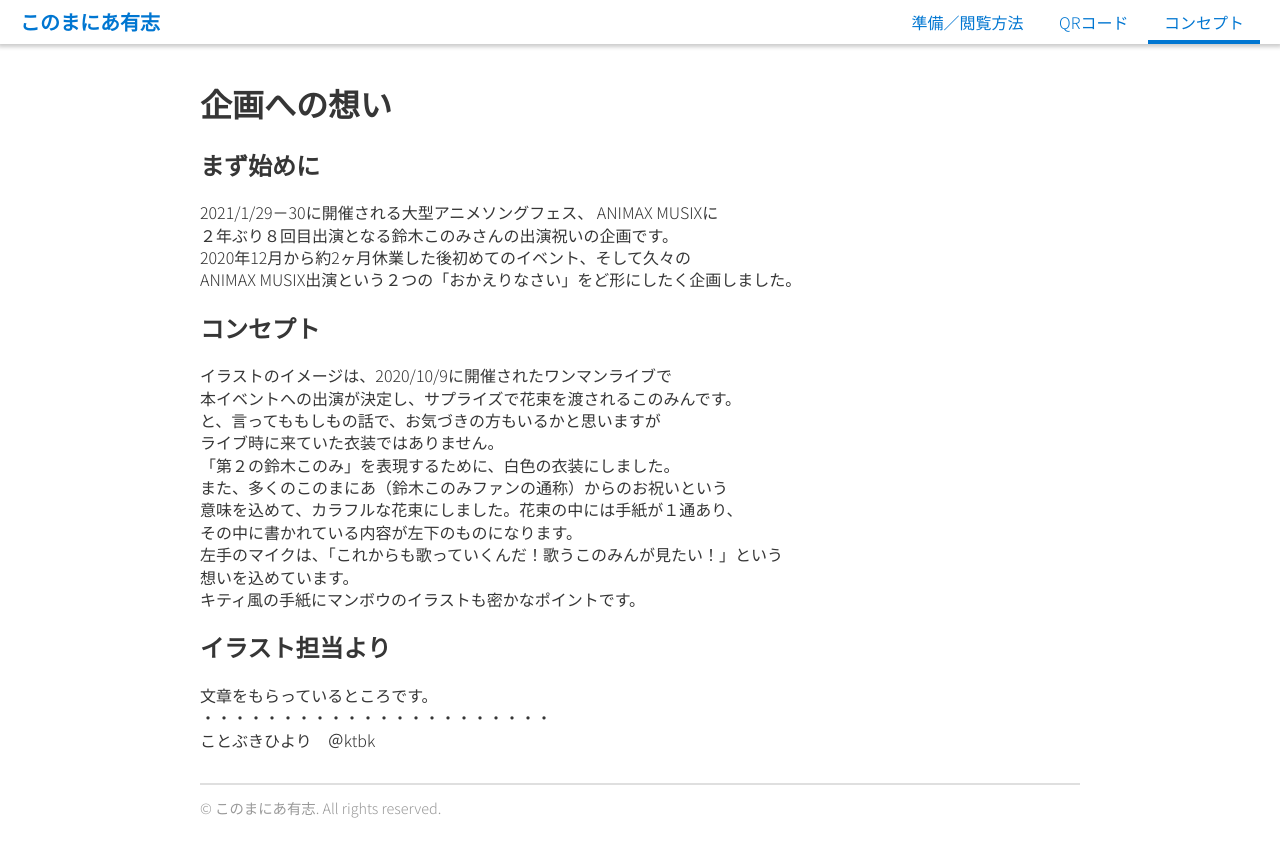
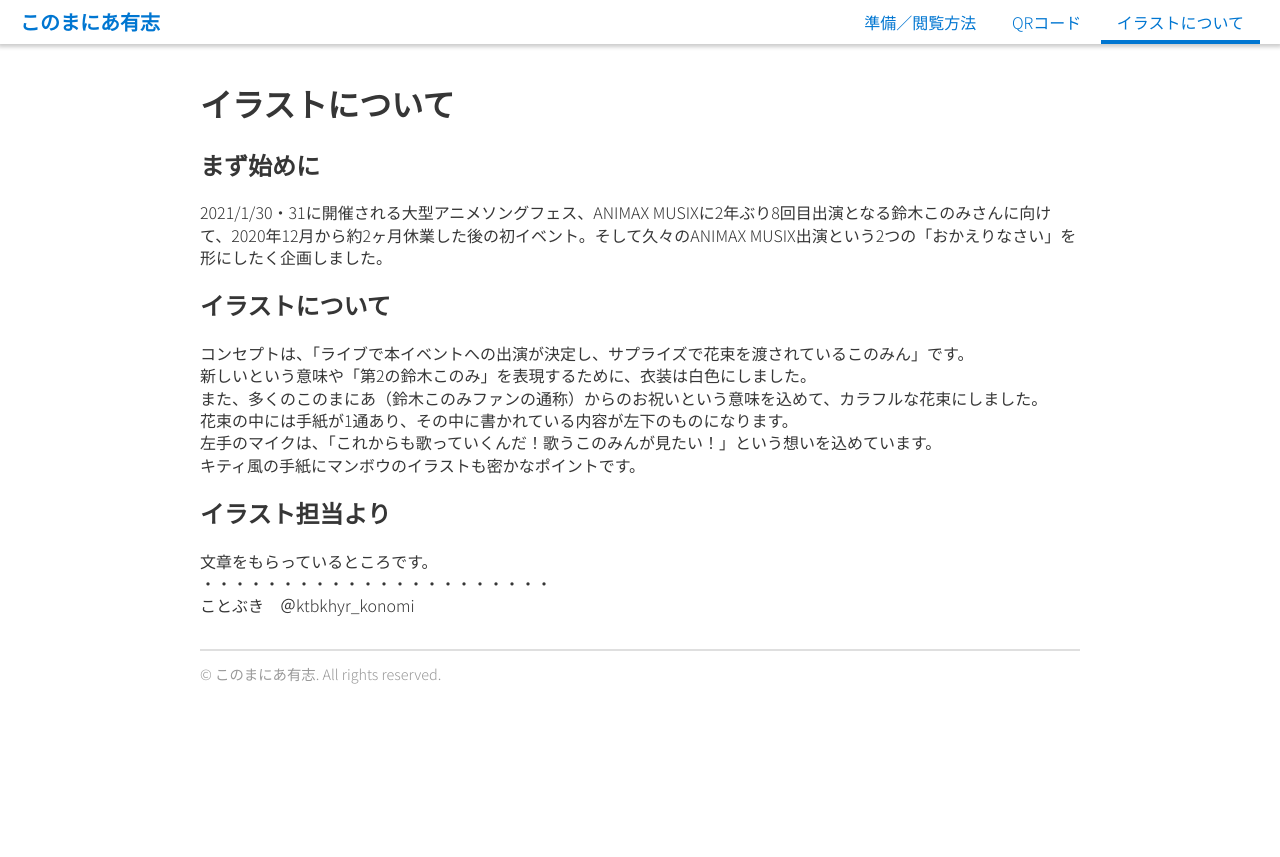
Before and after one commit to konomania/konomania.github.io, a Jekyll site: the page built from _pages/concept.md, in a window 1280 px wide. Shown: the top 857 px of the page. Built offline with Jekyll 4.4.1, drawn with Linux system fonts in a browser that asks for light colours.

Commit message:
Update concept.md

```diff
--- a/_pages/concept.md
+++ b/_pages/concept.md
@@ -1,32 +1,24 @@
 ---
 layout: page
-title: コンセプト
+title: イラストについて
 sort_order: 3
 ---
-# 企画への想い
+# イラストについて
 
 ## まず始めに
 
-2021/1/29－30に開催される大型アニメソングフェス、 ANIMAX MUSIXに
-２年ぶり８回目出演となる鈴木このみさんの出演祝いの企画です。
-2020年12月から約2ヶ月休業した後初めてのイベント、そして久々の
-ANIMAX MUSIX出演という２つの「おかえりなさい」をど形にしたく企画しました。
+2021/1/30・31に開催される大型アニメソングフェス、ANIMAX MUSIXに2年ぶり8回目出演となる鈴木このみさんに向けて、2020年12月から約2ヶ月休業した後の初イベント。そして久々のANIMAX MUSIX出演という2つの「おかえりなさい」を形にしたく企画しました。
 
-## コンセプト
+## イラストについて
 
-イラストのイメージは、2020/10/9に開催されたワンマンライブで
-本イベントへの出演が決定し、サプライズで花束を渡されるこのみんです。
-と、言ってももしもの話で、お気づきの方もいるかと思いますが
-ライブ時に来ていた衣装ではありません。
-「第２の鈴木このみ」を表現するために、白色の衣装にしました。
-また、多くのこのまにあ（鈴木このみファンの通称）からのお祝いという
-意味を込めて、カラフルな花束にしました。花束の中には手紙が１通あり、
-その中に書かれている内容が左下のものになります。
-左手のマイクは、「これからも歌っていくんだ！歌うこのみんが見たい！」という
-想いを込めています。
+コンセプトは、「ライブで本イベントへの出演が決定し、サプライズで花束を渡されているこのみん」です。
+新しいという意味や「第2の鈴木このみ」を表現するために、衣装は白色にしました。
+また、多くのこのまにあ（鈴木このみファンの通称）からのお祝いという意味を込めて、カラフルな花束にしました。
+花束の中には手紙が1通あり、その中に書かれている内容が左下のものになります。
+左手のマイクは、「これからも歌っていくんだ！歌うこのみんが見たい！」という想いを込めています。
 キティ風の手紙にマンボウのイラストも密かなポイントです。
 
 ## イラスト担当より
 文章をもらっているところです。
 ・・・・・・・・・・・・・・・・・・・・・・
-ことぶきひより　＠ktbk
+ことぶき　＠ktbkhyr_konomi
```
